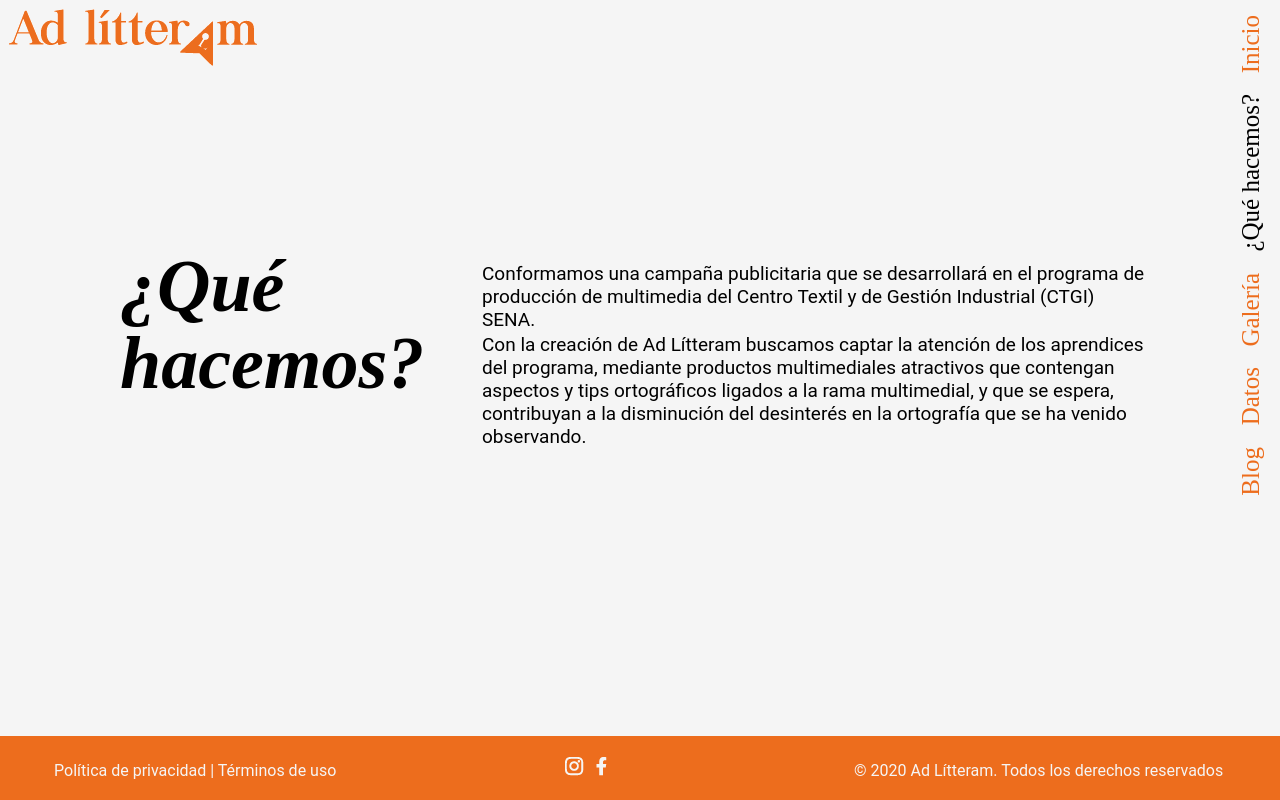
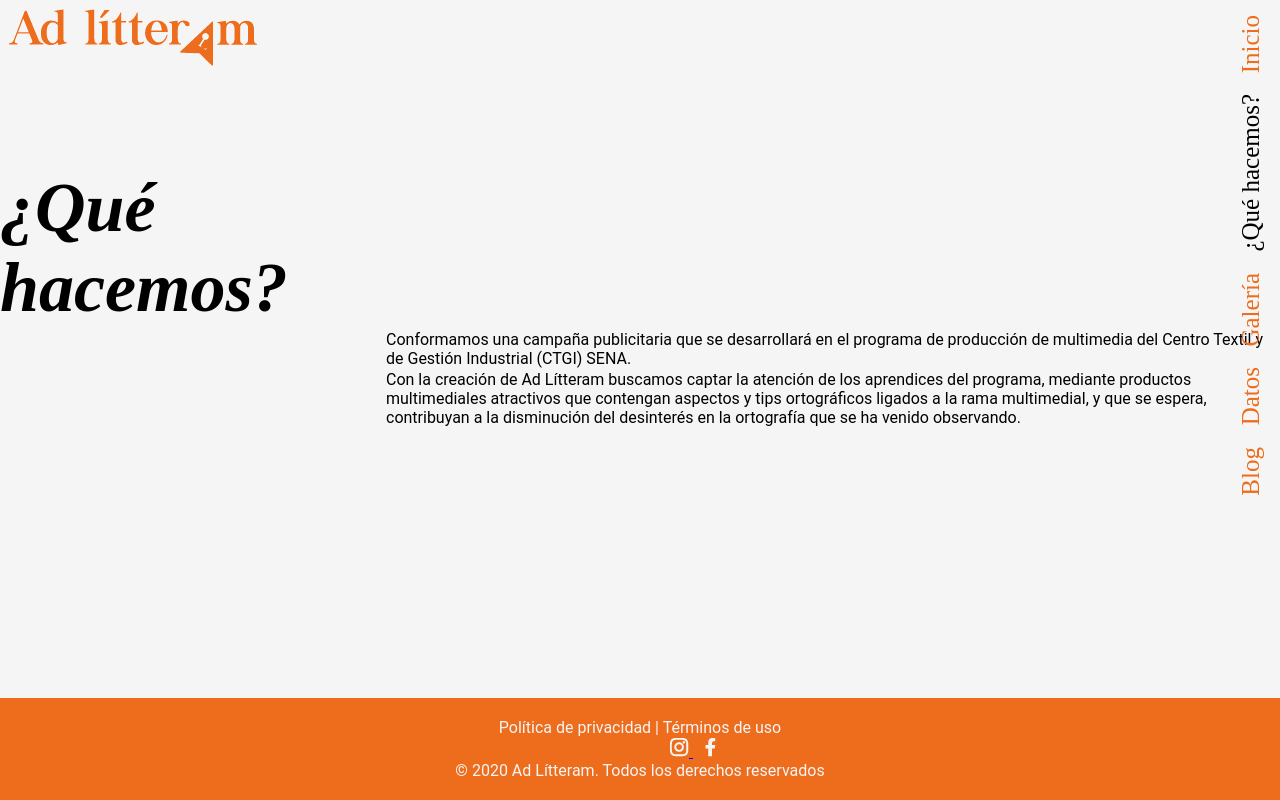
Before and after one commit to valenacosta/2061287_MULTI_ADLITTERAM, a plain HTML site: page views/what_we_do.html in a window 1280 px wide. Drawn offline with Linux system fonts and the light colour scheme.

Commit message:
Update what_we_do.css

```diff
--- a/css/what_we_do.css
+++ b/css/what_we_do.css
@@ -32,31 +32,18 @@ p{
 	color: #f5f5f5;
 	text-align: center;
 	background-color: #ED6D1D;
-}
-
-.footer-item{
 	padding-top: 20px;
 	padding-bottom: 20px;
-	padding-left: 12px;
-	display: inline-flex;
-	width: 30%;
 }
 
 .hero-content{
-	position: absolute;
-    top: 260px;
-	left: 480px;
-	right: 130px;
-	font-size: 19px;
+	padding-left: 30%
 }
 
-.hero-dos{
-	padding-top: 120px;
-	padding-left: 120px;
-	font-size: 37px;
+.slogan{
+	padding-top: 90px;
+	font-size: 70px;
 	font-style: italic;
-	font-weight: normal;
-	line-height: 77px;
 	margin: 0px;
 }
 
```
